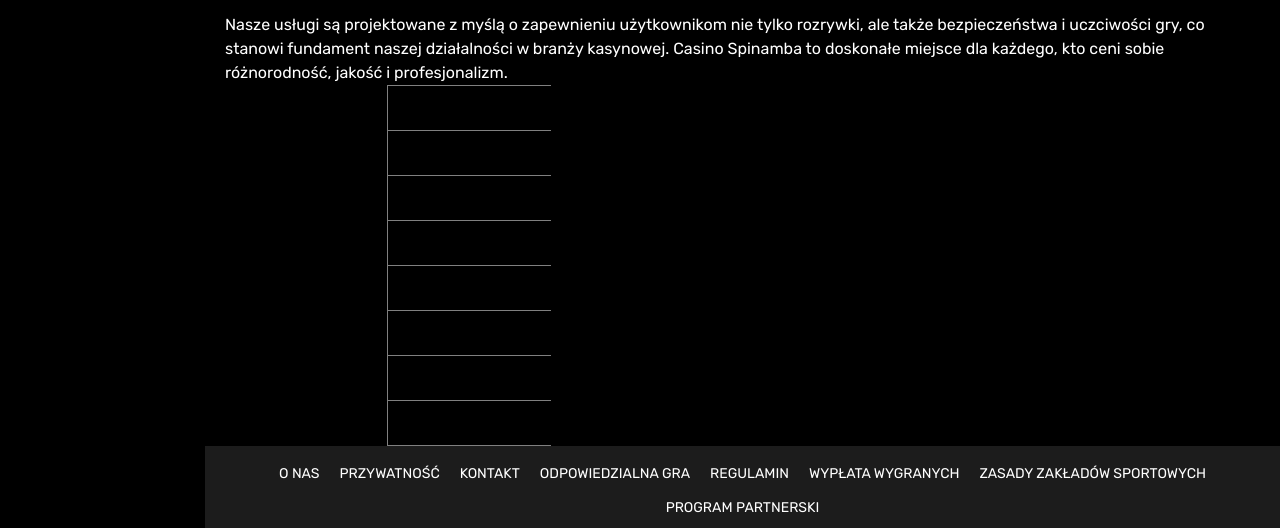
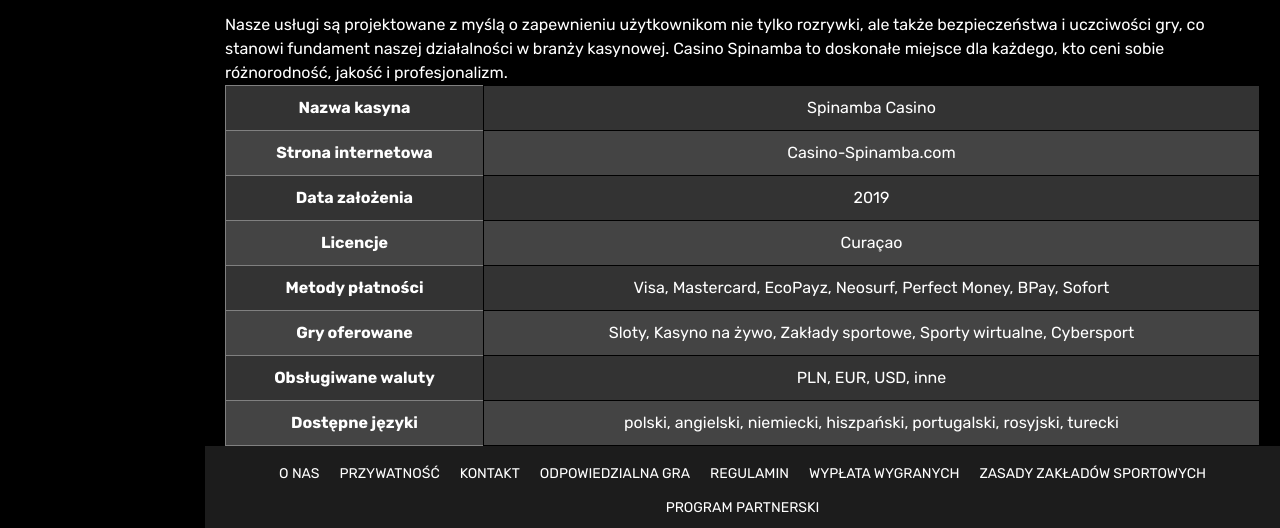
Before and after one commit to whitebeard322/casino-spinambacom, a plain HTML site: page index.html in a window 1280 px wide. Shown: the part 1600-2128 px from the top of the page. Drawn offline with Linux system fonts and the light colour scheme; files whose address does not match are found by name.

Commit message:
Update index.html

```diff
--- a/index.html
+++ b/index.html
@@ -526,38 +526,38 @@
 </ul>
 
 <p>Nasze usługi są projektowane z myślą o zapewnieniu użytkownikom nie tylko rozrywki, ale także bezpieczeństwa i uczciwości gry, co stanowi fundament naszej działalności w branży kasynowej. Casino Spinamba to doskonałe miejsce dla każdego, kto ceni sobie różnorodność, jakość i profesjonalizm.</p>
-<table border="1">
-    <tr>
-        <th>Nazwa kasyna</th>
-        <td>Spinamba Casino</td>
+<table border="1" style="border-collapse: collapse; width: 100%;">
+    <tr style="background-color: #333;">
+        <th style="color: #fff; padding: 10px;">Nazwa kasyna</th>
+        <td style="color: #fff; padding: 10px;">Spinamba Casino</td>
     </tr>
-    <tr>
-        <th>Strona internetowa</th>
-        <td>Casino-Spinamba.com</td>
+    <tr style="background-color: #444;">
+        <th style="color: #fff; padding: 10px;">Strona internetowa</th>
+        <td style="color: #fff; padding: 10px;">Casino-Spinamba.com</td>
     </tr>
-    <tr>
-        <th>Data założenia</th>
-        <td>2019</td>
+    <tr style="background-color: #333;">
+        <th style="color: #fff; padding: 10px;">Data założenia</th>
+        <td style="color: #fff; padding: 10px;">2019</td>
     </tr>
-    <tr>
-        <th>Licencje</th>
-        <td>Curaçao</td>
+    <tr style="background-color: #444;">
+        <th style="color: #fff; padding: 10px;">Licencje</th>
+        <td style="color: #fff; padding: 10px;">Curaçao</td>
     </tr>
-    <tr>
-        <th>Metody płatności</th>
-        <td>Visa, Mastercard, EcoPayz, Neosurf, Perfect Money, BPay, Sofort</td>
+    <tr style="background-color: #333;">
+        <th style="color: #fff; padding: 10px;">Metody płatności</th>
+        <td style="color: #fff; padding: 10px;">Visa, Mastercard, EcoPayz, Neosurf, Perfect Money, BPay, Sofort</td>
     </tr>
-    <tr>
-        <th>Gry oferowane</th>
-        <td>Sloty, Kasyno na żywo, Zakłady sportowe, Sporty wirtualne, Cybersport</td>
+    <tr style="background-color: #444;">
+        <th style="color: #fff; padding: 10px;">Gry oferowane</th>
+        <td style="color: #fff; padding: 10px;">Sloty, Kasyno na żywo, Zakłady sportowe, Sporty wirtualne, Cybersport</td>
     </tr>
-    <tr>
-        <th>Obsługiwane waluty</th>
-        <td>PLN, EUR, USD, inne</td>
-    </script>
-    <tr>
-        <th>Dostępne języki</th>
-        <td>polski, angielski, niemiecki, hiszpański, portugalski, rosyjski, turecki</td>
+    <tr style="background-color: #333;">
+        <th style="color: #fff; padding: 10px;">Obsługiwane waluty</th>
+        <td style="color: #fff; padding: 10px;">PLN, EUR, USD, inne</td>
+    </tr>
+    <tr style="background-color: #444;">
+        <th style="color: #fff; padding: 10px;">Dostępne języki</th>
+        <td style="color: #fff; padding: 10px;">polski, angielski, niemiecki, hiszpański, portugalski, rosyjski, turecki</td>
     </tr>
 </table>
 </section>
```
